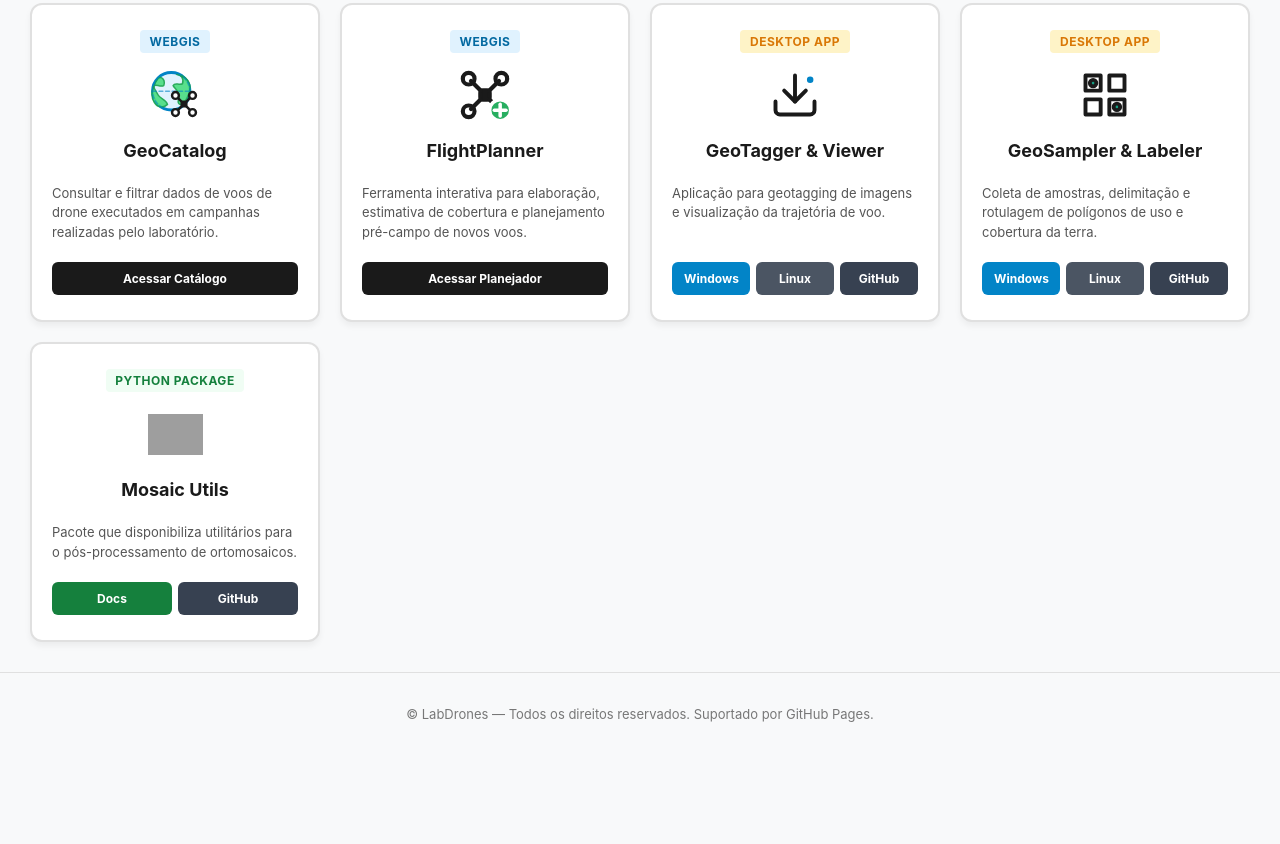
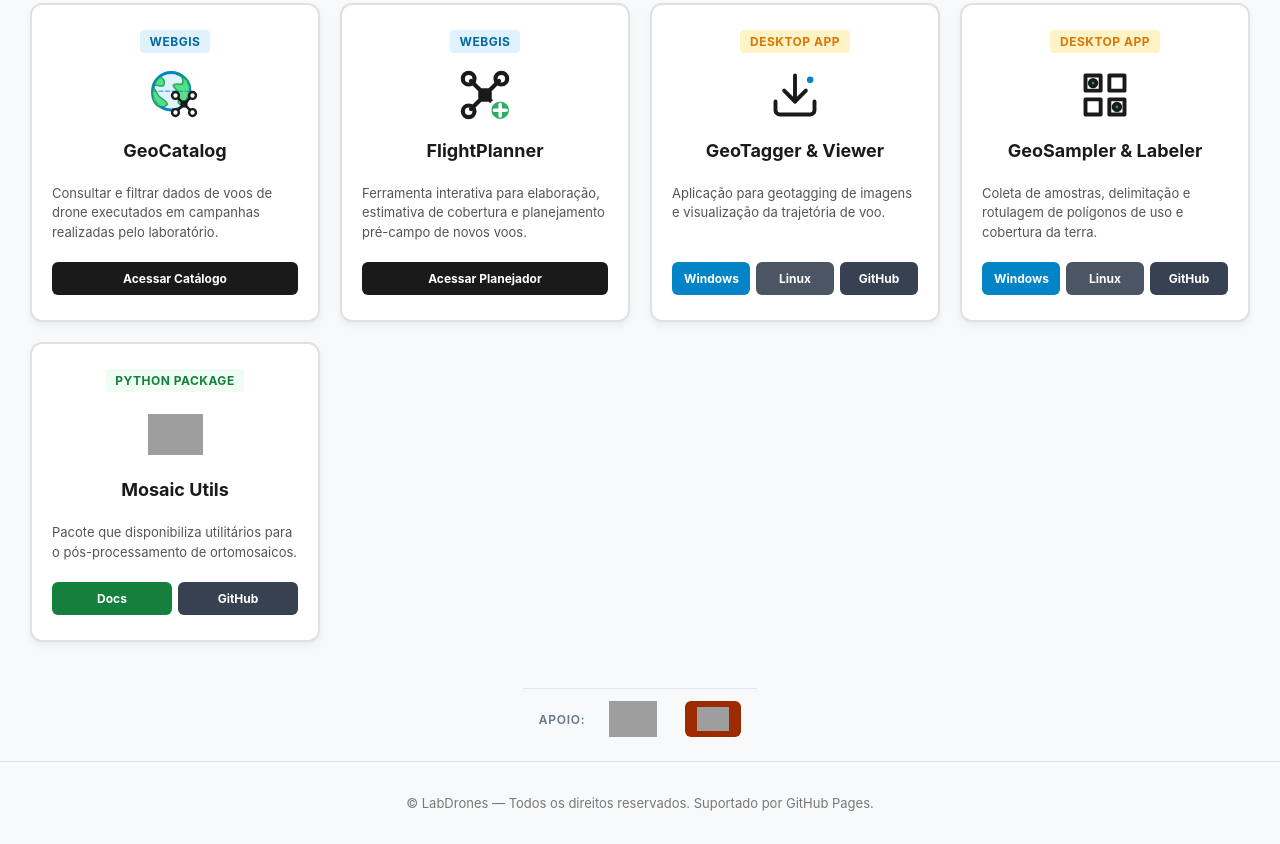
Before and after one commit to LabDrones-INPE/LabDrones-INPE.github.io, a plain HTML site: page index.html in a window 1280 px wide. Shown: the part 278-1122 px from the top of the page. Before the commit the page ends 1033 px from the top, so only its background shows below. Drawn offline with Linux system fonts and the light colour scheme; grey boxes are pictures that could not be loaded.

Commit message:
feat: update download links to GitHub Releases and add funding logos

```diff
--- a/index.html
+++ b/index.html
@@ -217,6 +217,65 @@
             background-color: #111827;
         }
 
+        /* Seção de Apoio Institucional (Apenas Logos) */
+        .support-section {
+        max-width: 960px;
+        margin: 16px auto 12px auto;
+        padding: 12px 16px;
+        border-top: 1px solid #e2e8f0;
+        display: flex;
+        justify-content: center;
+        align-items: center;
+        gap: 24px;
+        flex-wrap: wrap;
+        }
+
+        .support-label {
+        font-size: 0.75rem;
+        font-weight: 600;
+        text-transform: uppercase;
+        letter-spacing: 0.06em;
+        color: #64748b;
+        }
+
+        .support-grid {
+        display: flex;
+        justify-content: center;
+        align-items: center;
+        gap: 28px;
+        }
+
+        .support-card {
+        display: inline-flex;
+        align-items: center;
+        transition: opacity 0.2s ease, transform 0.2s ease;
+        }
+
+        .support-card:hover {
+        opacity: 0.8;
+        transform: translateY(-2px);
+        }
+
+        .support-card img {
+        height: 36px; /* Tamanho equilibrado e compacto */
+        width: auto;
+        max-width: 150px;
+        object-fit: contain;
+        }
+
+        /* Fundo terracota para a logo branca do CEFAVELA */
+        .cefavela-bg {
+        background-color: #9e2b00;
+        padding: 6px 12px;
+        border-radius: 6px;
+        }
+
+        /* Ajusta a altura interna da imagem para compensar o padding e alinhar com a logo ao lado */
+        .cefavela-bg img {
+        height: 24px;
+        }
+        /* Fim - Seção de Apoio Institucional (Apenas Logos) */
+
         footer {
             text-align: center;
             padding: 20px;
@@ -324,8 +383,8 @@
                     <p>Aplicação para geotagging de imagens e visualização da trajetória de voo.</p>
                 </div>
                 <div class="btn-group">
-                    <a href="binaries/geotagger-windows.exe" class="card-btn btn-win">Windows</a>
-                    <a href="binaries/geotagger-linux" class="card-btn btn-linux">Linux</a>
+                    <a href="https://github.com/LabDrones-INPE/geotagger-app/releases/latest/download/geotagger-windows.exe" class="card-btn btn-win">Windows</a>
+                    <a href="https://github.com/LabDrones-INPE/geotagger-app/releases/latest/download/geotagger-linux" class="card-btn btn-linux">Linux</a>
                     <a href="https://github.com/LabDrones-INPE/geotagger-app" target="_blank" class="card-btn btn-code">GitHub</a>
                 </div>
             </div>
@@ -348,8 +407,8 @@
                     <p>Coleta de amostras, delimitação e rotulagem de polígonos de uso e cobertura da terra.</p>
                 </div>
                 <div class="btn-group">
-                    <a href="binaries/geosampler-windows.exe" class="card-btn btn-win">Windows</a>
-                    <a href="binaries/geosampler-linux" class="card-btn btn-linux">Linux</a>
+                    <a href="https://github.com/LabDrones-INPE/geosampler-app/releases/latest/download/geosampler-windows.exe" class="card-btn btn-win">Windows</a>
+                    <a href="https://github.com/LabDrones-INPE/geosampler-app/releases/latest/download/geosampler-linux" class="card-btn btn-linux">Linux</a>
                     <a href="https://github.com/LabDrones-INPE/geosampler-app" target="_blank" class="card-btn btn-code">GitHub</a>
                 </div>
             </div>
@@ -372,6 +431,24 @@
         </div>
     </main>
 
+    <!-- Apoio e Financiamento -->
+    <section class="support-section" aria-label="Apoio e Financiamento">
+    <span class="support-label">Apoio:</span>
+
+    <div class="support-grid">
+        <!-- Projeto HARMONIZE -->
+        <a href="https://harmonize-tools.org" target="_blank" rel="noopener noreferrer" class="support-card" title="HARMONIZE - Funded by Wellcome Trust">
+        <img src="https://www.harmonize-tools.org/++resource++harmonize.components/img/logo_harmonize.png?1643905094934" alt="Projeto HARMONIZE (Funded by Wellcome Trust)">
+        </a>
+
+        <!-- Projeto CEFAVELA -->
+         <a href="https://cefavela.ufabc.edu.b" target="_blank" rel="noopener noreferrer" class="support-card cefavela-bg" title="CEFAVELA - Financiado pela FAPESP">
+        <img src="https://cefavela.ufabc.edu.br/wp-content/uploads/2024/12/Logo-Completo_Areia-300x144.png" alt="Projeto CEFAVELA (Financiado pela FAPESP)">
+        </a>
+    </div>
+    </section>
+
+
     <footer>
         <p>&copy; LabDrones &mdash; Todos os direitos reservados. Suportado por GitHub Pages.</p>
     </footer>
```
